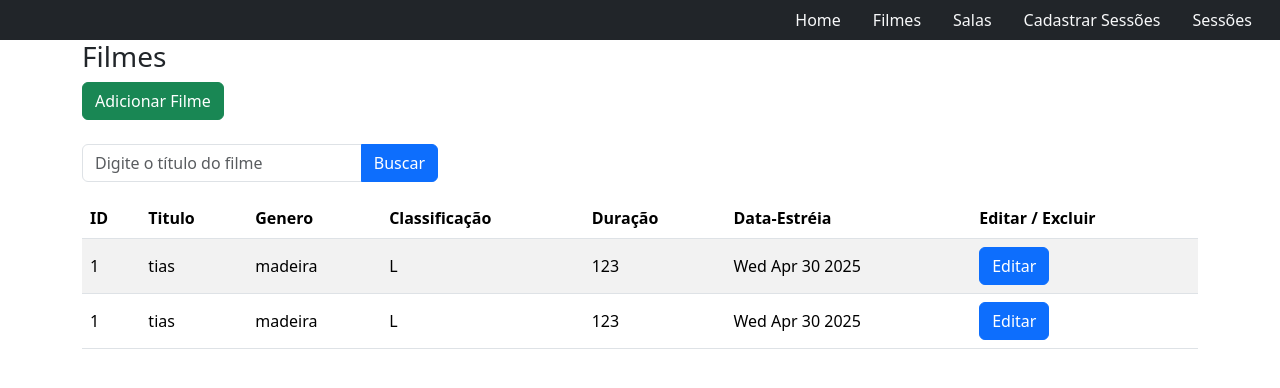
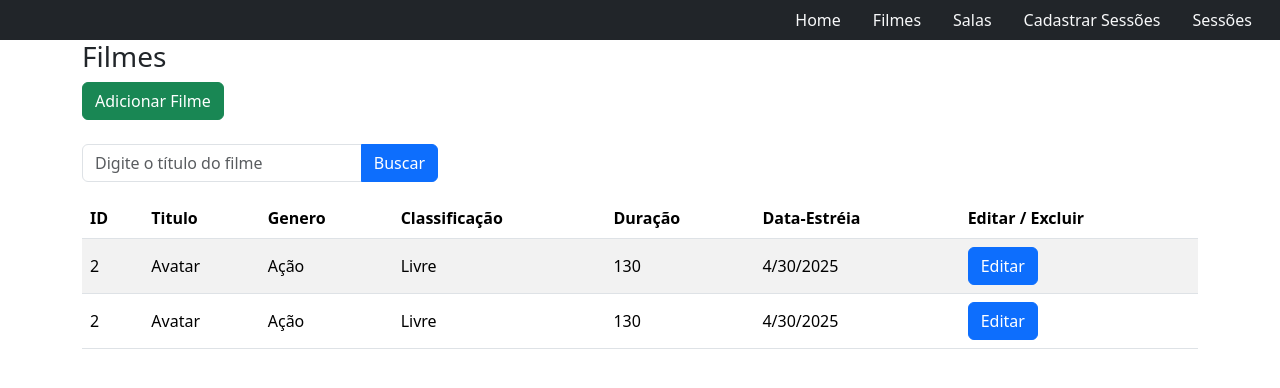
Before and after one commit to cpedrohenrique1/tecno-construcao-cinema-react, a React (Vite) app: page /filmes in a window 1280 px wide. Shown: the top 388 px of the page. Built offline with nearby package versions, Linux system fonts and the light colour scheme.

Commit message:
fix: Using filmeInterface and class

```diff
--- a/src/components/Table.tsx
+++ b/src/components/Table.tsx
@@ -1,7 +1,7 @@
-import { Filme } from "../interfaces/Filme.interface";
+import { FilmeInterface } from "../interfaces/Filme.interface";
 import Button from "./Button";
 
-export default function Table({movieData, headers} : {movieData: Filme[], headers: string[]}) {
+export default function Table({movieData, headers} : {movieData: FilmeInterface[], headers: string[]}) {
     const tabelaFilmes = [];
     for (const item of movieData){
         tabelaFilmes.push(
@@ -11,7 +11,7 @@ export default function Table({movieData, headers} : {movieData: Filme[], header
                 <td>{item.genero}</td>
                 <td>{item.classificacao}</td>
                 <td>{item.duracao}</td>
-                <td>{item.dataEstreia.toDateString()}</td>
+                <td>{item.dataEstreia.toLocaleDateString()}</td>
                 <td><Button id={String(item.id)} nome={"Editar"} classes={"btn-primary"}/></td>
             </tr>
         )
--- a/src/pages/Filmes.tsx
+++ b/src/pages/Filmes.tsx
@@ -1,19 +1,12 @@
+import Filme from "../classes/Filme";
 import Button from "../components/Button";
 import Input from "../components/Input";
 import Table from "../components/Table";
-import { Filme } from "../interfaces/Filme.interface";
+import { FilmeInterface } from "../interfaces/Filme.interface";
 
 export function Filmes() {
-    let film: Filme = {
-        classificacao: "L",
-        dataEstreia: new Date,
-        descricao: "asd",
-        duracao: 123,
-        genero: "madeira",
-        id: 1,
-        titulo: "tias"
-    };
-    const arrayFilmes = [];
+    const film: FilmeInterface = new Filme(2, "Avatar", "Especie azul parecida com humanos mas grandes e tribais com conexao com a natureza", "Livre", "Ação", 130, new Date());
+    const arrayFilmes: FilmeInterface[] = [];
     arrayFilmes.push(film);
     arrayFilmes.push(film);
     return (
```
Also changed, not shown: src/components/Card.tsx (+6 -6 lines).
